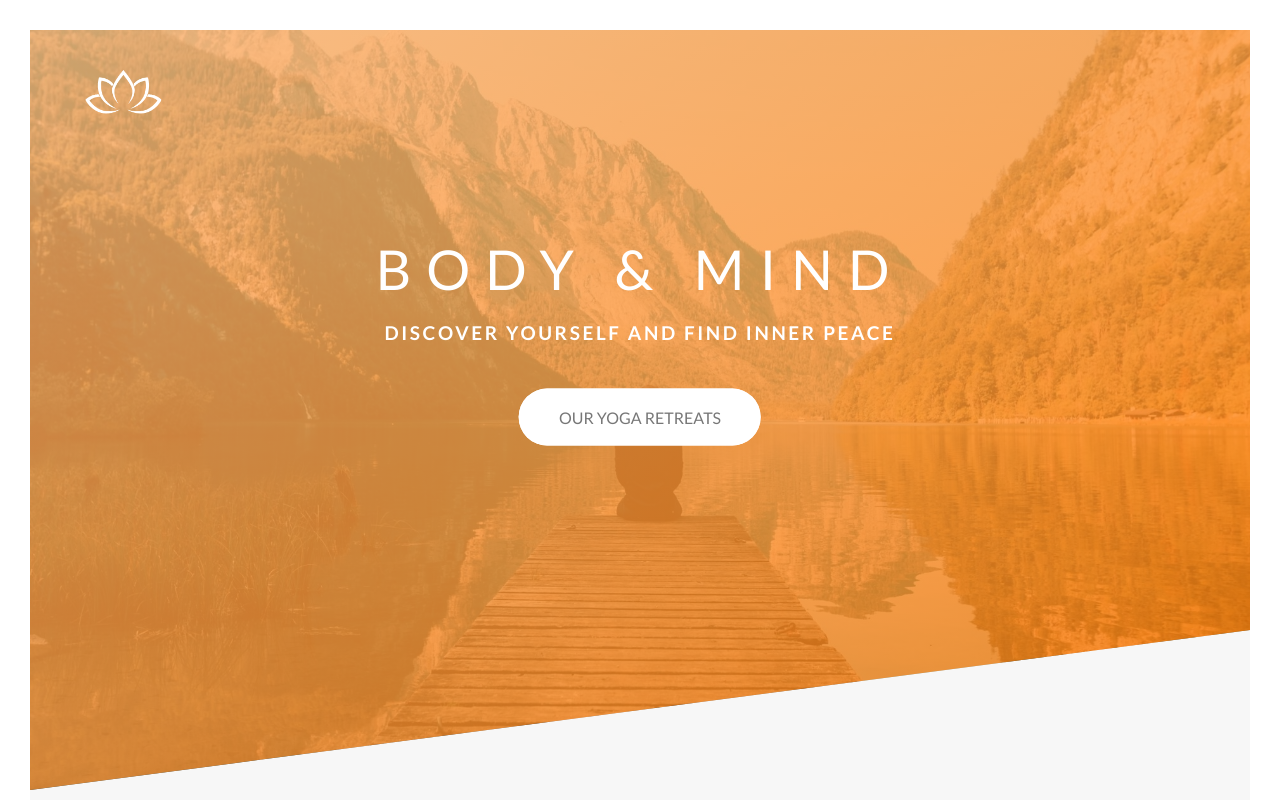
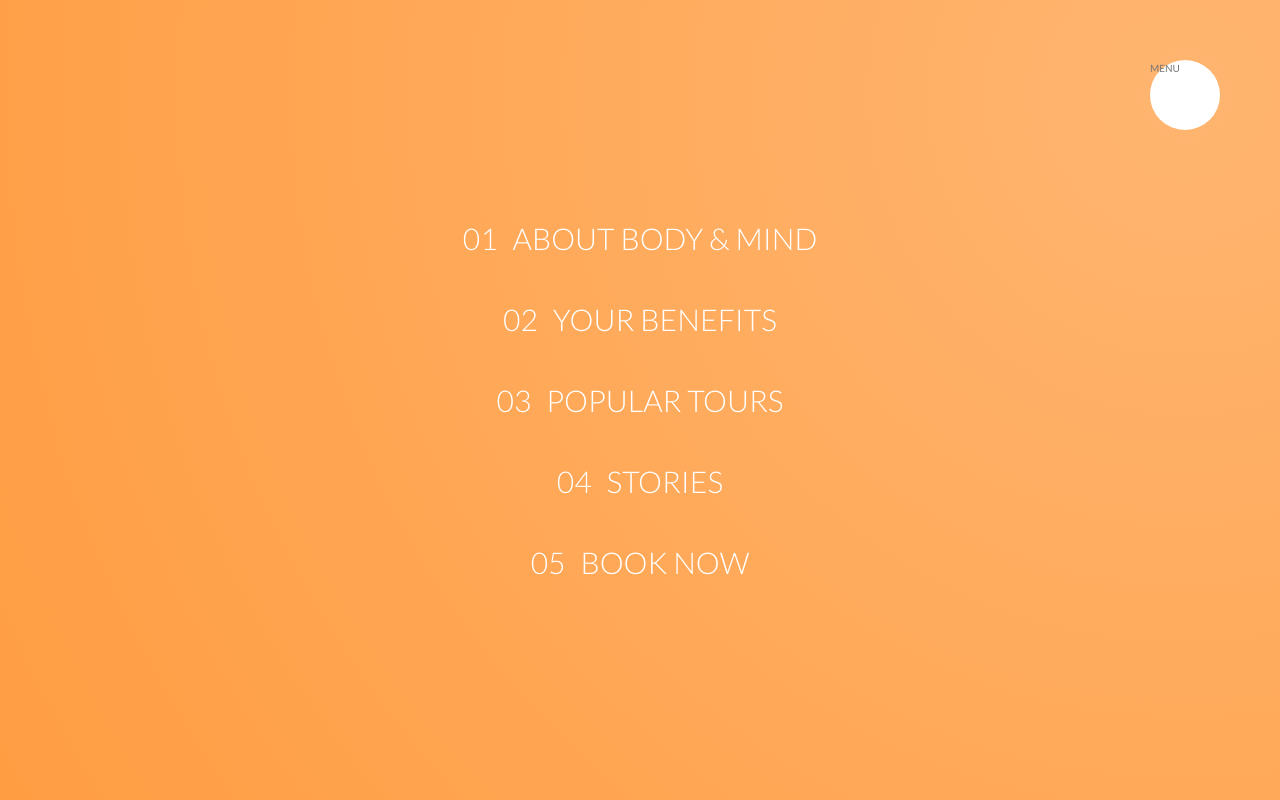
Before and after one commit to MareikeHeuer/body-and-mind, a website: page index.html in a window 1280 px wide. Shown: the top 800 px of the page. Drawn offline with Linux system fonts and the light colour scheme; files whose address does not match are found by name.

Commit message:
navbar layout

```diff
--- a/index.html
+++ b/index.html
@@ -14,6 +14,33 @@
     <title>Body&Mind | Amazing Yoga Retreats</title>
   </head>
   <body>
+    <div class="navbar">
+      <input type="checkbox" class="navbar__checkbox" id="navbar-toggle" />
+      <label for="navbar-toggle" class="navbar__button">MENU</label>
+      <div class="navbar__background">&nbsp;</div>
+      <nav class="navbar__nav">
+        <ul class="navbar__list">
+          <li class="navbar__item">
+            <a href="#" class="navbar__link"
+              ><span>01</span>About Body & Mind</a
+            >
+          </li>
+          <li class="navbar__item">
+            <a href="#" class="navbar__link"><span>02</span>Your benefits</a>
+          </li>
+          <li class="navbar__item">
+            <a href="#" class="navbar__link"><span>03</span>Popular tours</a>
+          </li>
+          <li class="navbar__item">
+            <a href="#" class="navbar__link"><span>04</span>Stories</a>
+          </li>
+          <li class="navbar__item">
+            <a href="#" class="navbar__link"><span>05</span>Book now</a>
+          </li>
+        </ul>
+      </nav>
+    </div>
+
     <header class="header">
       <div class="header__logo-box">
         <img src="img/logo-white.png" alt="Logo" class="header__logo" />
--- /dev/null
+++ b/sass/layout/_navbar.scss
@@ -0,0 +1,88 @@
+.navbar {
+  &__checkbox {
+    display: none;
+  }
+
+  &__button {
+    background-color: $color-white;
+    height: 7rem;
+    width: 7rem;
+    position: fixed;
+    top: 6rem;
+    right: 6rem;
+    border-radius: 50%;
+    z-index: 2000;
+  }
+
+  &__background {
+    height: 6rem;
+    width: 6rem;
+    border-radius: 50%;
+    position: fixed; // like absolute, but doesnt change position as we scroll the page
+    top: 6.5rem;
+    right: 6.5rem;
+    background-image: radial-gradient(
+      $color-primary-light,
+      $color-primary-dark
+    );
+    // linear gradient goes from one side to the other
+    // radial gradient starts in the middle of an element and goes from there in all the outside directions
+    z-index: 1000;
+    transform: scale(80);
+  }
+
+  &__nav {
+    height: 100vh;
+    width: 100%;
+    position: fixed;
+    top: 0;
+    right: 0;
+    z-index: 1500;
+  }
+
+  &__list {
+    position: absolute;
+    top: 50%;
+    left: 50%;
+    transform: translate(-50%, -50%);
+    list-style: none;
+    text-align: center;
+  }
+
+  &__item {
+    margin: 1rem;
+  }
+
+  &__link {
+    &:link,
+    &:visited {
+      display: inline-block;
+      font-size: 3rem;
+      font-weight: 300;
+      padding: 1rem 2rem;
+      color: $color-white;
+      text-decoration: none;
+      text-transform: uppercase;
+      background-image: linear-gradient(
+        120deg,
+        transparent 0%,
+        transparent 50%,
+        $color-white 50%
+      );
+      background-size: 220%;
+      transition: all 0.4s;
+
+      span {
+        margin-right: 1.5rem;
+        display: inline-block;
+      }
+    }
+
+    &:hover,
+    &:active {
+      background-position: 100%;
+      color: $color-primary;
+      transform: translateX(1rem);
+    }
+  }
+}
--- a/sass/main.scss
+++ b/sass/main.scss
@@ -18,5 +18,6 @@
 @import "layout/footer";
 @import "layout/grid";
 @import "layout/header";
+@import "layout/navbar";
 
 @import "pages/home";
```
Also changed, not shown: css/style.css.
